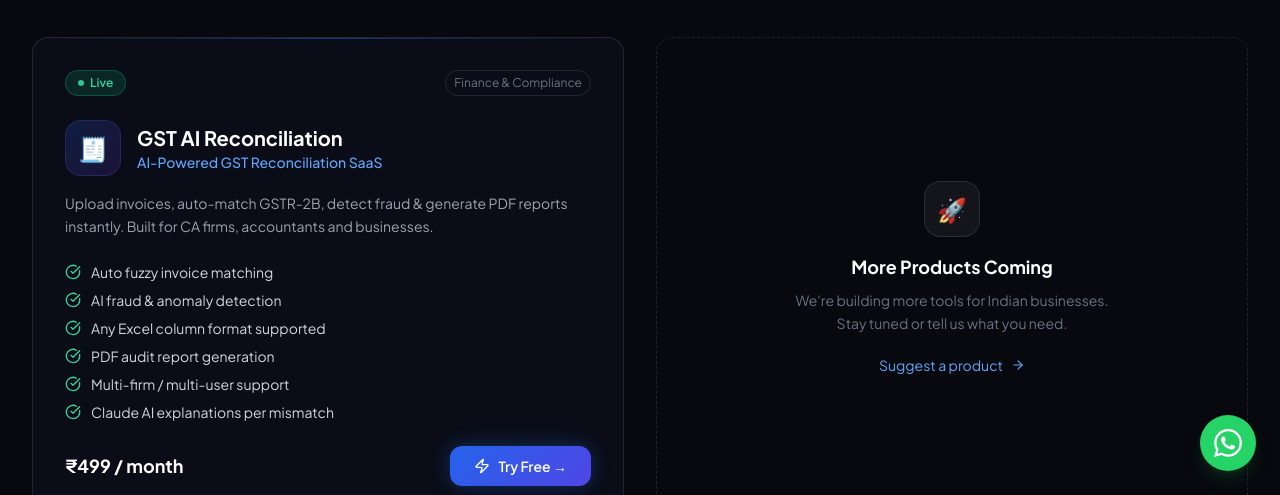
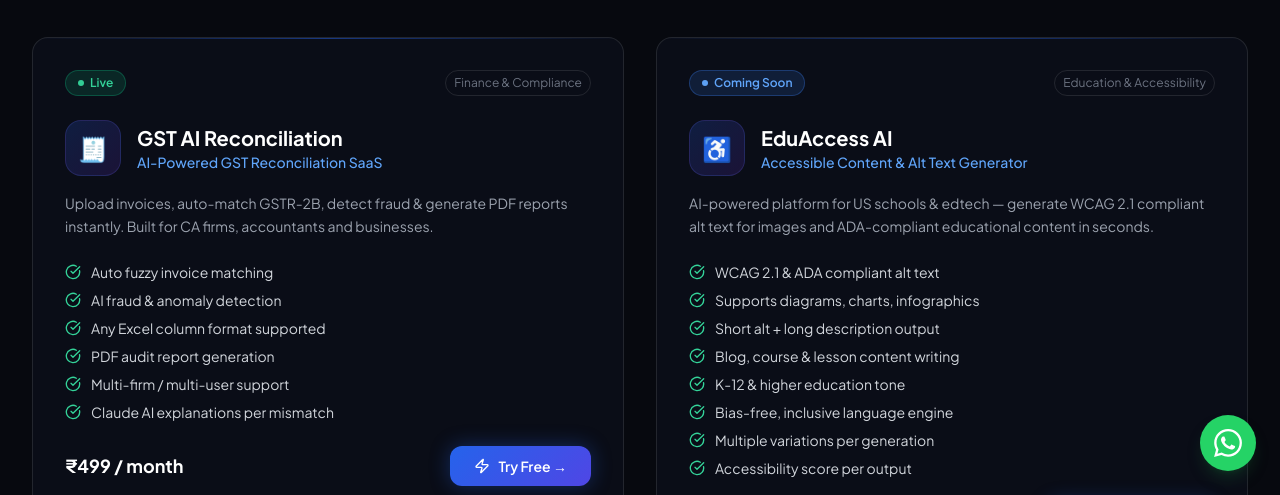
Before and after one commit to anshuman2001/nexaweb-solutions, a Next.js app: page /products in a window 1280 px wide. Shown: the part 305-800 px from the top of the page. Built offline with nearby package versions, Linux system fonts and the light colour scheme; no server answers.

Commit message:
Add EduAccess AI product to products page — WCAG/ADA compliant content tool for US education

```diff
--- a/app/products/page.tsx
+++ b/app/products/page.tsx
@@ -7,7 +7,7 @@
 
 export const metadata: Metadata = {
   title: 'Products — DigiAgentix',
-  description: 'Explore DigiAgentix software products built for Indian businesses — GST AI Reconciliation, automation tools and more.',
+  description: 'Explore DigiAgentix software products — GST AI Reconciliation for CA firms and EduAccess AI for WCAG-compliant educational content.',
   alternates: { canonical: `${siteUrl}/products` },
   openGraph: {
     title: 'Products — DigiAgentix',
@@ -39,6 +39,30 @@
     cta: 'Try Free →',
     category: 'Finance & Compliance',
     price: '₹499 / month',
+  },
+  {
+    id: 'eduaccess-ai',
+    href: '/contact',
+    external: false,
+    badge: 'Coming Soon',
+    badgeColor: 'blue',
+    icon: '♿',
+    name: 'EduAccess AI',
+    tagline: 'Accessible Content & Alt Text Generator',
+    description: 'AI-powered platform for US schools & edtech — generate WCAG 2.1 compliant alt text for images and ADA-compliant educational content in seconds.',
+    features: [
+      'WCAG 2.1 & ADA compliant alt text',
+      'Supports diagrams, charts, infographics',
+      'Short alt + long description output',
+      'Blog, course & lesson content writing',
+      'K-12 & higher education tone',
+      'Bias-free, inclusive language engine',
+      'Multiple variations per generation',
+      'Accessibility score per output',
+    ],
+    cta: 'Join Waitlist →',
+    category: 'Education & Accessibility',
+    price: 'Early Access',
   },
 ];
 
@@ -147,9 +171,9 @@
               <div className="w-14 h-14 rounded-2xl bg-white/5 border border-white/10 flex items-center justify-center text-2xl mb-4">
                 🚀
               </div>
-              <h3 className="text-lg font-bold text-white mb-2">More Products Coming</h3>
+              <h3 className="text-lg font-bold text-white mb-2">More Products In Pipeline</h3>
               <p className="text-gray-500 text-sm max-w-xs leading-relaxed">
-                We&apos;re building more tools for Indian businesses. Stay tuned or tell us what you need.
+                We&apos;re building AI-powered tools for businesses globally. Have an idea or need a custom tool?
               </p>
               <Link href="/contact" className="mt-5 inline-flex items-center gap-2 text-sm text-blue-400 hover:text-blue-300 transition-colors">
                 Suggest a product <ArrowRight className="w-3.5 h-3.5" />
```
